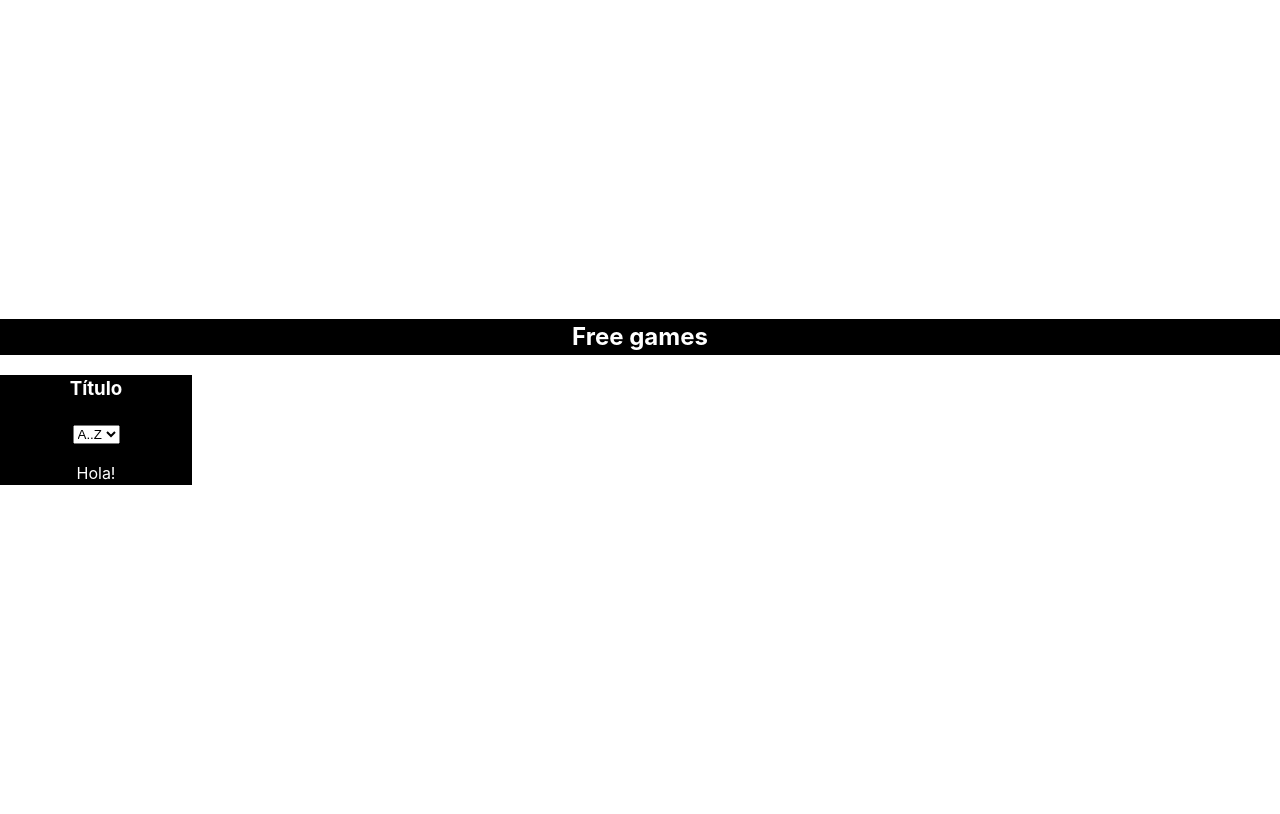
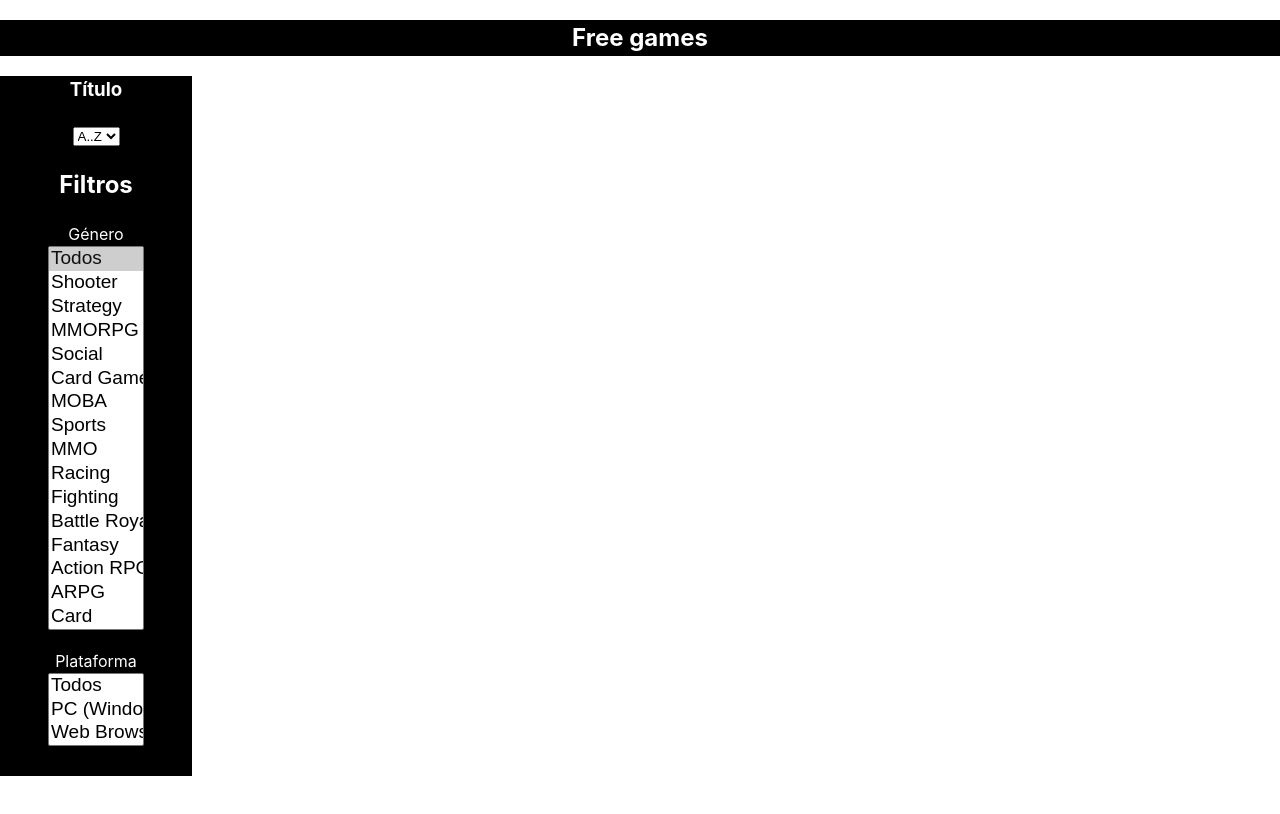
Before and after one commit to PatricioTristante/cosasEntornoCliente, a React (Vite) app: page / in a window 1280 px wide. Shown: the top 814 px of the page. Built offline with nearby package versions, Linux system fonts and the light colour scheme.

Commit message:
Nuevos avances con filtros
Tambien se ha incorporado para empezar a hacer la lista de juegos

```diff
--- a/src/App.css
+++ b/src/App.css
@@ -1,6 +1,7 @@
 #root {
   text-align: center;
   width: 100%;
+  min-height: 840px;
 }
 
 .logo {
@@ -39,13 +40,46 @@
   color: #888;
 }
 
+.fondoNegro{
+  background-color: #000;
+}
+
+.fuenteBlanca{
+  color: #FFF;
+}
+
+header{
+  width: 100%;
+}
+
 header, .cuerpo-izquierda{
   text-align: center;
-  width: 100%;
-  background-color: #000;
-  color: #FFF;
 }
 
 .cuerpo-izquierda{
   width: 15%;
+  height: 700px;
 }
+
+.filtros{
+  height: 87%;
+}
+
+.genero{
+  height: 70%;
+}
+
+.listaGenero{
+  font-size: 119%;
+  width: 50%;
+  height: 90%;
+}
+
+.plataforma{
+  height: 21%;
+}
+
+.listaPlataforma{
+  width: 50%;
+  font-size: 119%;
+}
--- a/src/App.jsx
+++ b/src/App.jsx
@@ -5,23 +5,41 @@ import Cabecera from './componentes/cabecera/cabecera'
 import Titulo from './componentes/Filtros/Titulo/Titulo';
 import Genero from './componentes/Filtros/Genero/Genero';
 
+import ListaGenero from './componentes/Filtros/Genero/ListaGenero';
+import ListaPlataforma from './componentes/Filtros/Plataforma/ListaPlataforma';
+
 function App() {
 
   const [ordenAscendente, setOrdenAscendente] = useState(true);
+
+  const [generoElegido, setGeneroElegido] = useState('Todos');
+
+  const [plataformaElegida, setPlataformaElegida] = useState('Todos');
 
   function alterarOrden(valor) {
     setOrdenAscendente(ordenAscendente => valor);
   }
 
-  console.log(ordenAscendente);
+  function alterarGeneroElegido(valor) {
+    setGeneroElegido(generoElegido => valor);
+  }
+
+  function alterarPlataformaElegida(valor) {
+    setPlataformaElegida(plataformaElegida => valor);
+  }
+
+  console.log(generoElegido);
+  console.log(plataformaElegida);
 
   return (
     <div>
       <Cabecera/>
-      <div className='cuerpo-izquierda'>
+      <div className='cuerpo-izquierda fondoNegro fuenteBlanca'>
         <Titulo ordenAscendente={ordenAscendente} alterarOrden={alterarOrden}></Titulo>
         <div className='filtros'>
-          <Genero></Genero>
+          <h2>Filtros</h2>
+          <ListaGenero generoElegido={generoElegido} alterarGeneroElegido={alterarGeneroElegido}></ListaGenero>
+          <ListaPlataforma plataformaElegida={plataformaElegida} alterarPlataformaElegida={alterarPlataformaElegida}></ListaPlataforma>
         </div>
       </div>
     </div>
--- a/src/componentes/Filtros/Genero/Genero.jsx
+++ b/src/componentes/Filtros/Genero/Genero.jsx
@@ -1,11 +1,11 @@
-import genero from '../../mocks/mock-genero'
 
-function Genero() {
+
+function Genero(props) {
 
 
 
     return(
-        <p>Hola!</p>
+        <option value={props.genero}>{props.genero}</option>
     )
 }
 
--- /dev/null
+++ b/src/componentes/Filtros/Genero/ListaGenero.jsx
@@ -0,0 +1,25 @@
+import Genero from "./Genero";
+import genero from "../../mocks/mock-genero";
+
+function ListaGenero(props) {
+
+    function manejarAccion(evento) {
+        props.alterarGeneroElegido(evento.target.value);
+    }
+
+    function mostrarGeneros(elGenero) {
+        return <Genero key={genero.indexOf(elGenero)} genero={elGenero}></Genero>
+    }
+
+    return(
+        <div className='genero'>
+          <span>Género</span>
+          <br />
+          <select size={3} className="listaGenero" value={props.generoElegido} onChange={manejarAccion}>
+            {genero.map(mostrarGeneros)}
+          </select>
+        </div>
+    )
+}
+
+export default ListaGenero
--- /dev/null
+++ b/src/componentes/Filtros/Plataforma/ListaPlataforma.jsx
@@ -0,0 +1,25 @@
+import Plataforma from "./Plataforma";
+import plataforma from "../../mocks/mock-plataforma";
+
+function ListaPlataforma(props) {
+
+    function manejarAccion(evento) {
+        props.alterarPlataformaElegida(evento.target.value);
+    }
+
+    function mostrarPlataforma(laPlataforma) {
+        return <Plataforma key={plataforma.indexOf(laPlataforma)} plataforma={laPlataforma}></Plataforma>
+    }
+
+    return(
+        <div className='plataforma'>
+          <span>Plataforma</span>
+          <br />
+          <select size={3} className="listaPlataforma" value={props.generoElegido} onChange={manejarAccion}>
+            {plataforma.map(mostrarPlataforma)}
+          </select>
+        </div>
+    )
+}
+
+export default ListaPlataforma
--- /dev/null
+++ b/src/componentes/Filtros/Plataforma/Plataforma.jsx
@@ -0,0 +1,12 @@
+
+
+function Plataforma(props) {
+
+
+
+    return(
+        <option value={props.plataforma}>{props.plataforma}</option>
+    )
+}
+
+export default Plataforma
--- a/src/componentes/cabecera/cabecera.jsx
+++ b/src/componentes/cabecera/cabecera.jsx
@@ -3,7 +3,7 @@
 function Cabecera() {
 
   return (
-    <header>
+    <header className="fondoNegro fuenteBlanca">
         <h2>Free games</h2>
     </header>
   )
```
Also changed, not shown: src/hooks/usePost.jsx (added, +28 -0 lines), src/servicios/posts/getAllPosts.jsx (added, +20 -0 lines), src/ajaxLoader/Spinner-0.7s-200px.gif (added).
